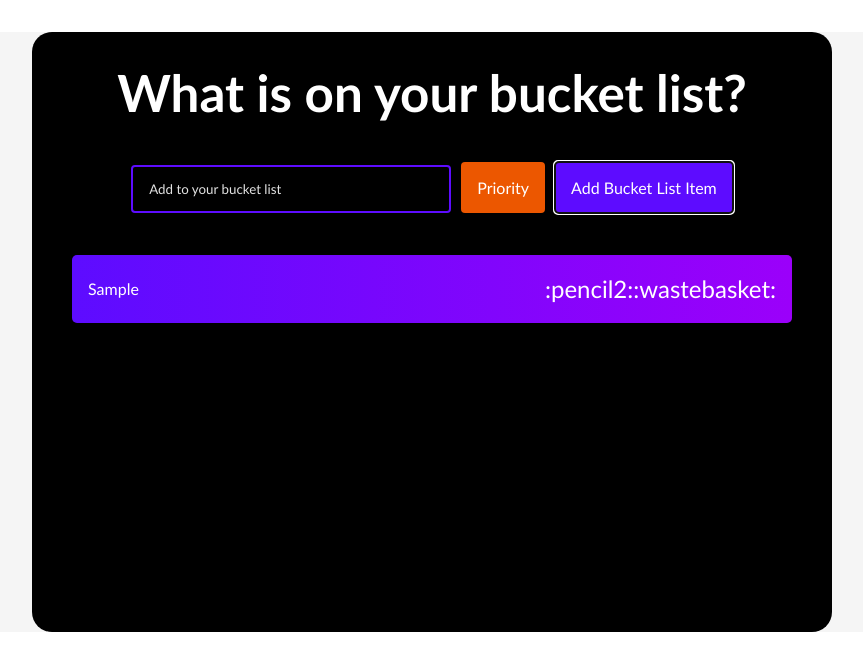
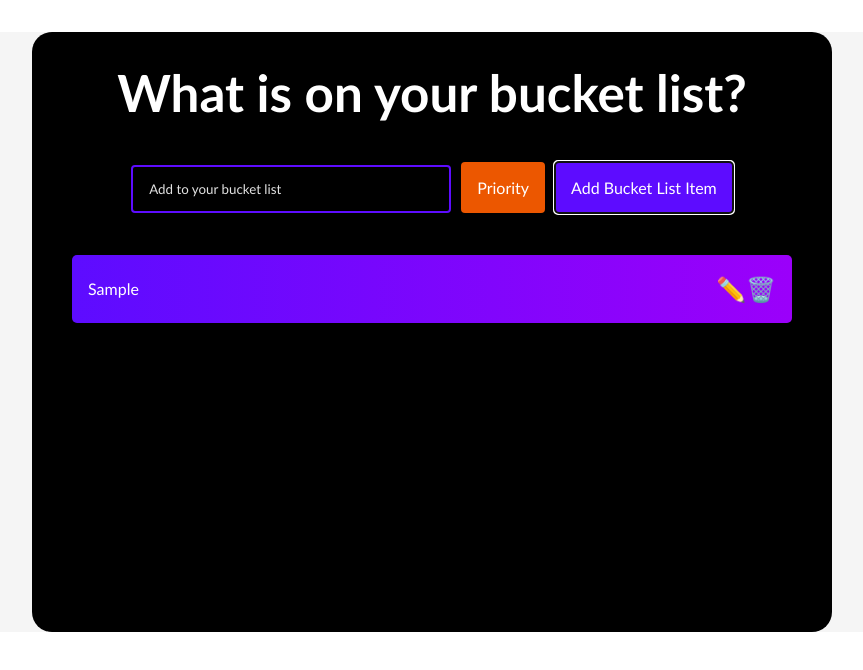
Before and after one commit to mitsukaichi/react-bucket-list, a React (Vite) app: page / in a window 1280 px wide. Both pictures are taken after typing "Sample" into the empty fields and a click on the button "Add Bucket List Item". Shown: the top 670 px of the page, without its empty margins (208-1071 px from the left). Built offline with nearby package versions, Linux system fonts and the light colour scheme.

Commit message:
fix update function

```diff
--- a/src/components/Bucket.jsx
+++ b/src/components/Bucket.jsx
@@ -8,12 +8,16 @@ function Bucket(props) {
     eagerness: '',
   });
 
-  console.log(props.bucket);
+  console.log("props.bucket: ", props.bucket);
 
   const submitUpdate = (value) => {
-    console.log(value);
+    console.log('edit: ', edit);
     // TODO: Write logic to update the `edit` value in state after a user updates an entry in the list
-    // setEdit({id: value.id, value: value.text, eagerness: value.eagerness})
+    setEdit({value: value.text, eagerness: value.eagerness});
+
+    const target = props.bucket.find(obj => obj.id === edit.id);
+    target.text = value.text;
+    target.eagerness = value.eagerness;
     // TODO: Set the key:value pairs in the `edit` object back to empty strings
     setEdit({ id: null, value: '', eagerness: '' });
   };
@@ -32,11 +36,9 @@ function Bucket(props) {
         {item.text}
       </div>
       <div className="icons">
-        <p onClick={() => setEdit({ id: item.id, value: item.text, eagerness: item.eagerness })}>
-          :pencil2:
+        <p onClick={() => setEdit({ id: item.id, value: item.text, eagerness: item.eagerness })}> ✏️
         </p>
-        <p onClick={() => props.removeBucketItem(item.id)}>
-          :wastebasket:
+        <p onClick={() => props.removeBucketItem(item.id)}> 🗑️
         </p>
       </div>
     </div>
```
